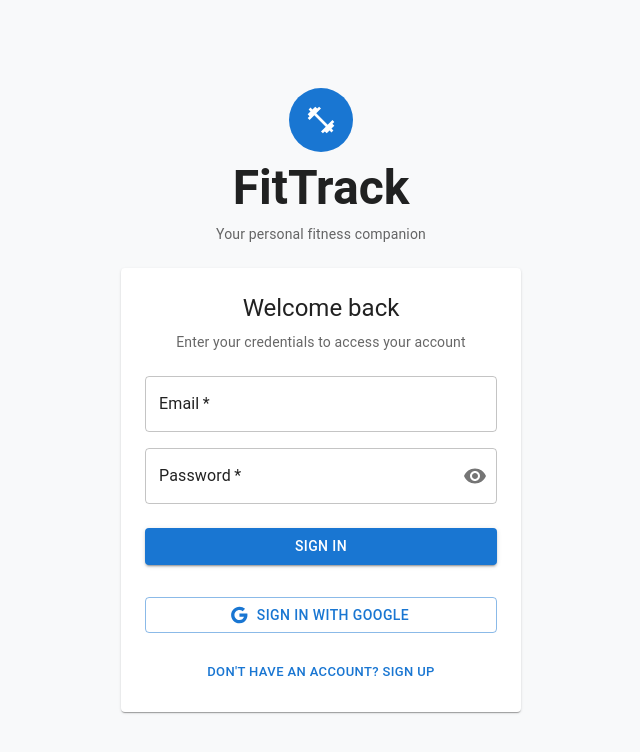
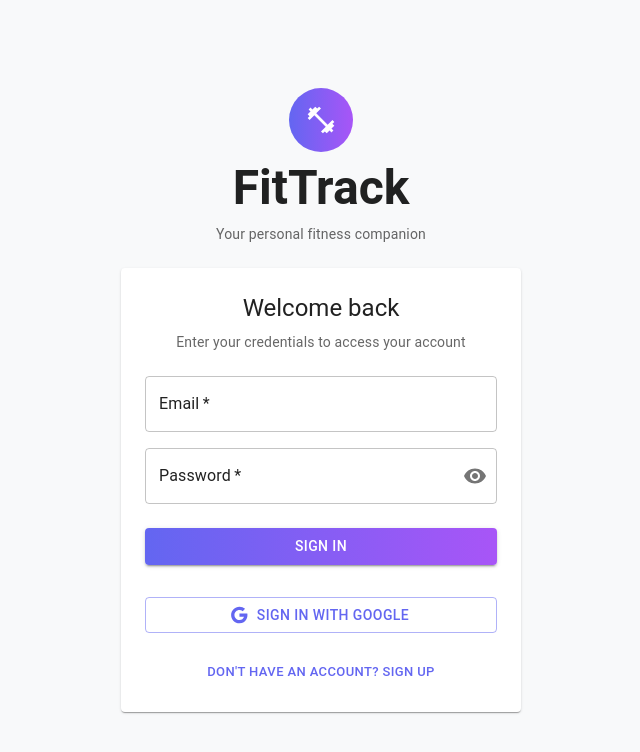
Before and after one commit to web-course-colman/fitness-app-web-server, a React (Vite) app: page /login in a window 1280 px wide. Shown: the top 752 px of the page, without its empty margins (319-959 px from the left). Built offline with nearby package versions, Linux system fonts and the light colour scheme; no server answers; the HTML template or start-up script is replaced by a standard one.

Commit message:
fix color to more ai gradient style

```diff
--- a/src/components/NavigationSidebar.tsx
+++ b/src/components/NavigationSidebar.tsx
@@ -51,7 +51,12 @@
   onToggleCollapse: () => void;
 }
 
-const NavigationSidebar = ({ mobileOpen, onMobileClose, isCollapsed, onToggleCollapse }: NavigationSidebarProps) => {
+const NavigationSidebar = ({
+  mobileOpen,
+  onMobileClose,
+  isCollapsed,
+  onToggleCollapse,
+}: NavigationSidebarProps) => {
   const navigate = useNavigate();
   const location = useLocation();
   const theme = useTheme();
@@ -102,10 +107,12 @@
                   sx={{
                     borderRadius: 2,
                     "&.Mui-selected": {
-                                            bgcolor: "primary.main",
+                      background:
+                        "linear-gradient(90deg, #6366f1 0%, #a855f7 100%)",
                       color: "primary.contrastText",
                       "&:hover": {
-                                                bgcolor: "primary.dark",
+                        background:
+                          "linear-gradient(90deg, #4f46e5 0%, #9333ea 100%)",
                       },
                       "& .MuiListItemIcon-root": {
                         color: "primary.contrastText",
@@ -138,11 +145,13 @@
                       <Typography
                         variant="caption"
                         sx={{
-                                                    fontSize: "0.65rem",
+                          fontSize: "0.55rem",
                           fontWeight: 600,
                           lineHeight: 1,
                           textAlign: "center",
-                                                    color: isActive ? "primary.contrastText" : "text.secondary",
+                          color: isActive
+                            ? "primary.contrastText"
+                            : "text.secondary",
                         }}
                       >
                         {item.label}
--- a/src/components/Theme/AppThemeProvider.tsx
+++ b/src/components/Theme/AppThemeProvider.tsx
@@ -13,11 +13,18 @@
   // Default to light mode if preference is missing or not yet loaded
   const isDarkMode = loggedUser?.preferences?.darkMode ?? false;
 
-    const theme = useMemo(() => createTheme({
+  const primaryGradient = "linear-gradient(90deg, #6366f1 0%, #a855f7 100%)";
+
+  const theme = useMemo(
+    () =>
+      createTheme({
         palette: {
           mode: isDarkMode ? "dark" : "light",
           primary: {
-                main: "#1976d2",
+            main: "#6366f1",
+            light: "#818cf8",
+            dark: "#4f46e5",
+            contrastText: "#ffffff",
           },
           secondary: {
             main: "#dc004e",
@@ -28,6 +35,17 @@
           },
         },
         components: {
+          MuiButton: {
+            styleOverrides: {
+              containedPrimary: {
+                background: primaryGradient,
+                "&:hover": {
+                  background:
+                    "linear-gradient(90deg, #4f46e5 0%, #9333ea 100%)",
+                },
+              },
+            },
+          },
           MuiDrawer: {
             styleOverrides: {
               paper: {
@@ -40,10 +58,14 @@
               root: {
                 backgroundColor: isDarkMode ? "#2c2c2c" : "transparent",
                 "& .MuiOutlinedInput-notchedOutline": {
-                            borderColor: isDarkMode ? "rgba(255, 255, 255, 0.23)" : "rgba(0, 0, 0, 0.23)",
+                  borderColor: isDarkMode
+                    ? "rgba(255, 255, 255, 0.23)"
+                    : "rgba(0, 0, 0, 0.23)",
                 },
                 "&:hover .MuiOutlinedInput-notchedOutline": {
-                            borderColor: isDarkMode ? "rgba(255, 255, 255, 0.87)" : "rgba(0, 0, 0, 0.87)",
+                  borderColor: isDarkMode
+                    ? "rgba(255, 255, 255, 0.87)"
+                    : "rgba(0, 0, 0, 0.87)",
                 },
               },
             },
@@ -53,7 +75,7 @@
               root: {
                 color: isDarkMode ? "#ffffff" : "inherit",
                 "&.Mui-focused": {
-                            color: isDarkMode ? "#ffffff" : "#1976d2",
+                  color: isDarkMode ? "#ffffff" : "#6366f1",
                 },
               },
             },
@@ -66,7 +88,9 @@
             },
           },
         },
-    }), [isDarkMode]);
+      }),
+    [isDarkMode]
+  );
 
   return (
     <ThemeProvider theme={theme}>
--- a/src/index.css
+++ b/src/index.css
@@ -19,8 +19,8 @@
     --popover: 214 31% 91%;
     --popover-foreground: 222 47% 11%;
 
-    --primary: 216 19% 26%;
-    --primary-foreground: 210 19% 98%;
+    --primary: 239 84% 67%;
+    --primary-foreground: 0 0% 100%;
 
     --secondary: 215 19% 34%;
     --secondary-foreground: 210 40% 98%;
@@ -36,7 +36,7 @@
 
     --border: 212 26% 83%;
     --input: 212 26% 83%;
-    --ring: 216 19% 26%;
+    --ring: 239 84% 67%;
 
     --radius: 0rem;
 
@@ -44,9 +44,9 @@
 
     --sidebar-foreground: 222 47% 11%;
 
-    --sidebar-primary: 216 19% 26%;
+    --sidebar-primary: 239 84% 67%;
 
-    --sidebar-primary-foreground: 210 19% 98%;
+    --sidebar-primary-foreground: 0 0% 100%;
 
     --sidebar-accent: 215 19% 34%;
 
@@ -54,7 +54,7 @@
 
     --sidebar-border: 212 26% 83%;
 
-    --sidebar-ring: 216 19% 26%;
+    --sidebar-ring: 239 84% 67%;
 
     --chart-1: 217 10% 64%;
 
@@ -105,8 +105,8 @@
     --popover: 215 24% 26%;
     --popover-foreground: 210 40% 98%;
 
-    --primary: 212 26% 83%;
-    --primary-foreground: 228 84% 4%;
+    --primary: 239 84% 67%;
+    --primary-foreground: 0 0% 100%;
 
     --secondary: 215 19% 34%;
     --secondary-foreground: 210 40% 98%;
@@ -122,11 +122,11 @@
 
     --border: 215 19% 34%;
     --input: 215 19% 34%;
-    --ring: 212 26% 83%;
+    --ring: 239 84% 67%;
     --sidebar-background: 240 5.9% 10%;
     --sidebar-foreground: 210 40% 98%;
-    --sidebar-primary: 212 26% 83%;
-    --sidebar-primary-foreground: 228 84% 4%;
+    --sidebar-primary: 239 84% 67%;
+    --sidebar-primary-foreground: 0 0% 100%;
     --sidebar-accent: 215 20% 65%;
     --sidebar-accent-foreground: 228 84% 4%;
     --sidebar-border: 215 19% 34%;
--- a/src/pages/AiTips.styles.ts
+++ b/src/pages/AiTips.styles.ts
@@ -147,7 +147,7 @@
     },
     userBubble: {
         alignSelf: "flex-end",
-        backgroundColor: theme.palette.primary.main,
+        background: "linear-gradient(90deg, #6366f1 0%, #a855f7 100%)",
         color: "#fff",
         borderBottomRightRadius: theme.spacing(0.5),
     },
@@ -192,10 +192,10 @@
         },
     },
     sendButton: {
-        backgroundColor: theme.palette.mode === "dark" ? "#6366f1" : "#1e293b",
+        background: "linear-gradient(90deg, #6366f1 0%, #a855f7 100%)",
         color: "#fff",
         "&:hover": {
-            backgroundColor: theme.palette.mode === "dark" ? "#4f46e5" : "#0f172a",
+            background: "linear-gradient(90deg, #4f46e5 0%, #9333ea 100%)",
             transform: "scale(1.05)",
         },
         transition: "all 0.2s ease",
--- a/src/pages/Login.tsx
+++ b/src/pages/Login.tsx
@@ -11,7 +11,12 @@
   InputAdornment,
   CircularProgress,
 } from "@mui/material";
-import { Visibility, VisibilityOff, FitnessCenter, Google } from "@mui/icons-material";
+import {
+  Visibility,
+  VisibilityOff,
+  FitnessCenter,
+  Google,
+} from "@mui/icons-material";
 import { useAuth } from "../components/Auth/AuthProvider";
 import { toast } from "@/hooks/use-toast";
 
@@ -67,9 +72,10 @@
           return;
         }
 
-                const nameParts = name.trim().split(' ');
+        const nameParts = name.trim().split(" ");
         const firstName = nameParts[0];
-                const lastName = nameParts.length > 1 ? nameParts.slice(1).join(' ') : 'User';
+        const lastName =
+          nameParts.length > 1 ? nameParts.slice(1).join(" ") : "User";
 
         const result = await register(email, password, firstName, lastName);
 
@@ -109,9 +115,24 @@
         p: 2,
       }}
     >
-            <Box sx={{ width: "100%", maxWidth: 400, display: "flex", flexDirection: "column", gap: 3 }}>
+      <Box
+        sx={{
+          width: "100%",
+          maxWidth: 400,
+          display: "flex",
+          flexDirection: "column",
+          gap: 3,
+        }}
+      >
         {/* Logo */}
-                <Box sx={{ display: "flex", flexDirection: "column", alignItems: "center", gap: 1 }}>
+        <Box
+          sx={{
+            display: "flex",
+            flexDirection: "column",
+            alignItems: "center",
+            gap: 1,
+          }}
+        >
           <Box
             sx={{
               display: "flex",
@@ -119,11 +140,13 @@
               justifyContent: "center",
               width: 64,
               height: 64,
-                            bgcolor: "primary.main",
+              background: "linear-gradient(90deg, #6366f1 0%, #a855f7 100%)",
               borderRadius: "50%",
             }}
           >
-                        <FitnessCenter sx={{ fontSize: 32, color: "primary.contrastText" }} />
+            <FitnessCenter
+              sx={{ fontSize: 32, color: "primary.contrastText" }}
+            />
           </Box>
           <Typography variant="h3" component="h1" fontWeight="bold">
             FitTrack
@@ -146,7 +169,11 @@
               </Typography>
             </Box>
 
-                        <Box component="form" onSubmit={handleSubmit} sx={{ display: "flex", flexDirection: "column", gap: 2 }}>
+            <Box
+              component="form"
+              onSubmit={handleSubmit}
+              sx={{ display: "flex", flexDirection: "column", gap: 2 }}
+            >
               {!isLogin && (
                 <TextField
                   id="name"
@@ -204,7 +231,11 @@
                 fullWidth
                 disabled={loading}
                 sx={{ mt: 1 }}
-                                startIcon={loading ? <CircularProgress size={20} color="inherit" /> : null}
+                startIcon={
+                  loading ? (
+                    <CircularProgress size={20} color="inherit" />
+                  ) : null
+                }
               >
                 {loading
                   ? isLogin
@@ -218,7 +249,10 @@
               <Button
                 variant="outlined"
                 fullWidth
-                                onClick={() => window.location.href = 'http://localhost:3002/api/auth/google'}
+                onClick={() =>
+                  (window.location.href =
+                    "http://localhost:3002/api/auth/google")
+                }
                 startIcon={<Google />}
                 sx={{ mt: 2 }}
                 disabled={loading}
```
Also changed, not shown: src/components/Feed/CommentItem.tsx (+32 -7 lines), src/components/Feed/PostCard.tsx (+40 -14 lines), src/components/Layout.tsx (+34 -10 lines). Lines whose indentation alone changed are shown as unchanged.
